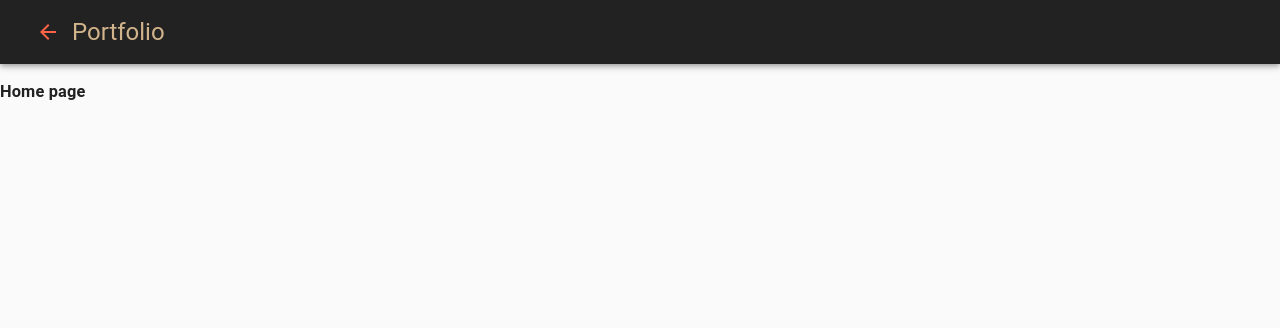
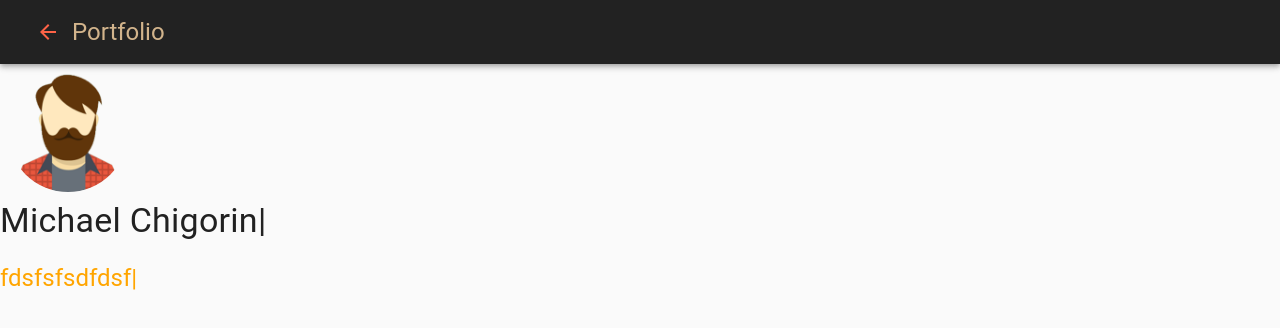
Before and after one commit to mikleDev26/react_portfolio, a React (Create React App) app: page / in a window 1280 px wide. Shown: the top 328 px of the page. Built offline with nearby package versions, Linux system fonts and the light colour scheme.

Commit message:
add header

```diff
--- a/package.json
+++ b/package.json
@@ -11,7 +11,8 @@
     "@testing-library/user-event": "^7.2.1",
     "react": "^16.13.1",
     "react-dom": "^16.13.1",
-    "react-scripts": "3.4.1"
+    "react-scripts": "3.4.1",
+    "react-typed": "^1.2.0"
   },
   "scripts": {
     "start": "react-scripts start",
--- a/src/App.js
+++ b/src/App.js
@@ -3,13 +3,16 @@ import './App.css';
 import HomePage from './pages/homePage/HomePage';
 import { NavBar } from './components';
 import { CssBaseline } from '@material-ui/core';
+import ThemeProvider from './assets/theme/theme';
 
 function App() {
   return (
     <>
       <CssBaseline />
-      <NavBar />
-      <HomePage />
+      <ThemeProvider>
+        <NavBar />
+        <HomePage />
+      </ThemeProvider>
     </>
   );
 }
--- /dev/null
+++ b/src/assets/theme/theme.js
@@ -0,0 +1,24 @@
+import React from 'react';
+import { MuiThemeProvider, createMuiTheme } from '@material-ui/core/styles';
+import purple from '@material-ui/core/colors/purple';
+import green from '@material-ui/core/colors/green';
+
+export const customTheme = createMuiTheme({
+  palette: {
+    primary: purple,
+    secondary: green,
+  },
+  hueStatus: {
+    danger: 'orange',
+  },
+});
+
+function ThemeProvider({children}) {
+  return (
+    <MuiThemeProvider theme={customTheme}>
+      {children}
+    </MuiThemeProvider>
+  )
+};
+
+export default ThemeProvider;
--- /dev/null
+++ b/src/components/header/Header.jsx
@@ -0,0 +1,49 @@
+import React from 'react';
+import Typed from 'react-typed';
+import { useTheme } from '@material-ui/styles';
+import { makeStyles } from '@material-ui/core/styles';
+import {
+  Typography,
+  Avatar,
+  Grid,
+  Box,
+} from '@material-ui/core';
+import avatar from '../../assets/img/avatar.png';
+import { customTheme } from '../../assets/theme/theme';
+
+
+const useStyles = makeStyles(theme => ({
+  avatar: {
+    width: theme.spacing(15),
+    height: theme.spacing(15),
+    margin: theme.spacing(1)
+  },
+
+  test: {
+    color: theme.hueStatus.danger,
+  }
+}));
+
+const Header = () => {
+  const classes = useStyles();
+  return (
+    <Box>
+      <Avatar src={avatar} className={classes.avatar} alt="my avatar" />
+      <Typography variant="h4">
+        <Typed strings={["Michael Chigorin"]} typeSpeed={40} />
+      </Typography>
+      <br />
+      <Typography className={classes.test} variant="h5">
+        fdsfsfsdfdsf
+        <Typed
+          strings={["Css & HTML", "React & ContextAPI & Redux", "MERN Stack"]}
+          typeSpeed={40}
+          backSpeed={60}
+          loop
+         />
+      </Typography>
+    </Box>
+  );
+};
+
+export default Header;
--- a/src/components/index.js
+++ b/src/components/index.js
@@ -1 +1,2 @@
 export { default as NavBar } from './navBar/NavBar';
+export { default as Header } from './header/Header';
--- a/src/pages/homePage/HomePage.jsx
+++ b/src/pages/homePage/HomePage.jsx
@@ -1,10 +1,10 @@
 import React from 'react';
-import { NavBar } from '../../components';
+import { NavBar, Header } from '../../components';
 
 const HomePage = () => {
   return (
     <div>
-        <h3>Home page</h3>
+        <Header />
     </div>
   );
 };
```
Also changed, not shown: 1 other file (tests, documents, lock files or other folders).
